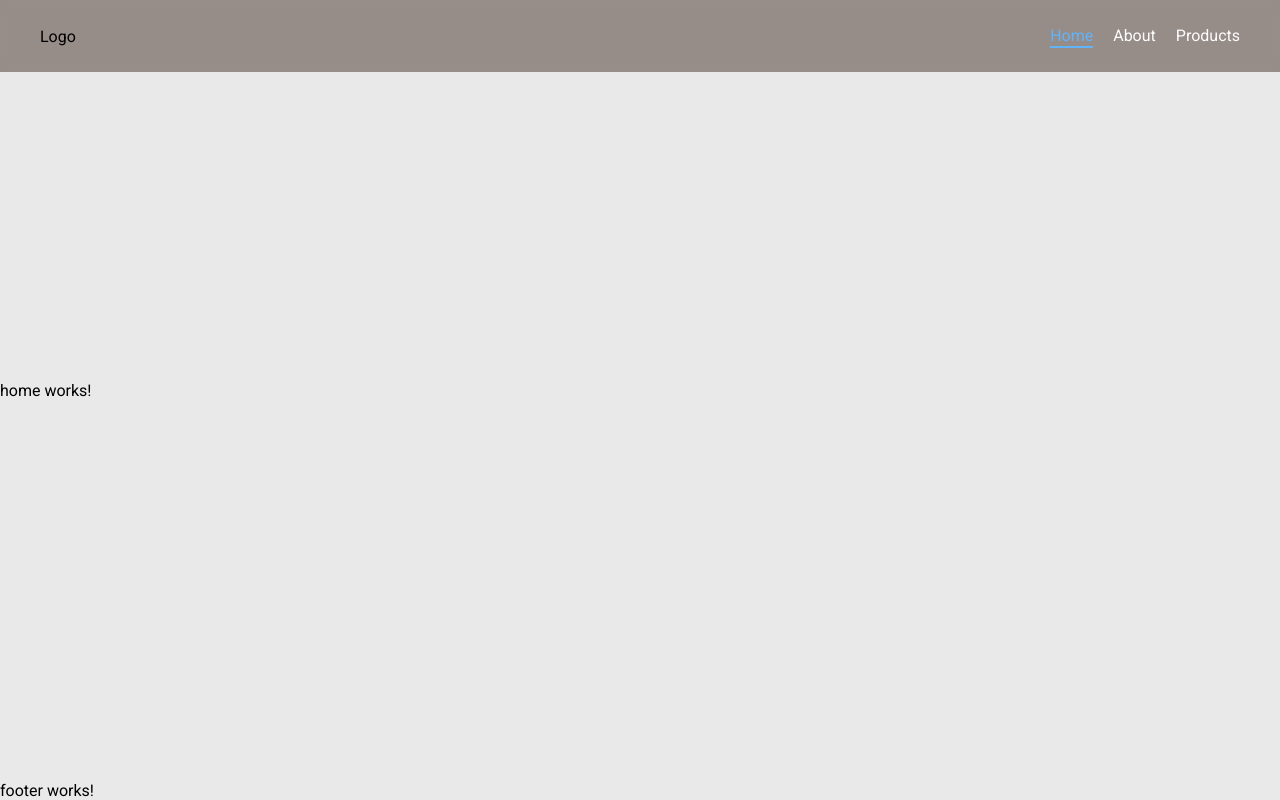
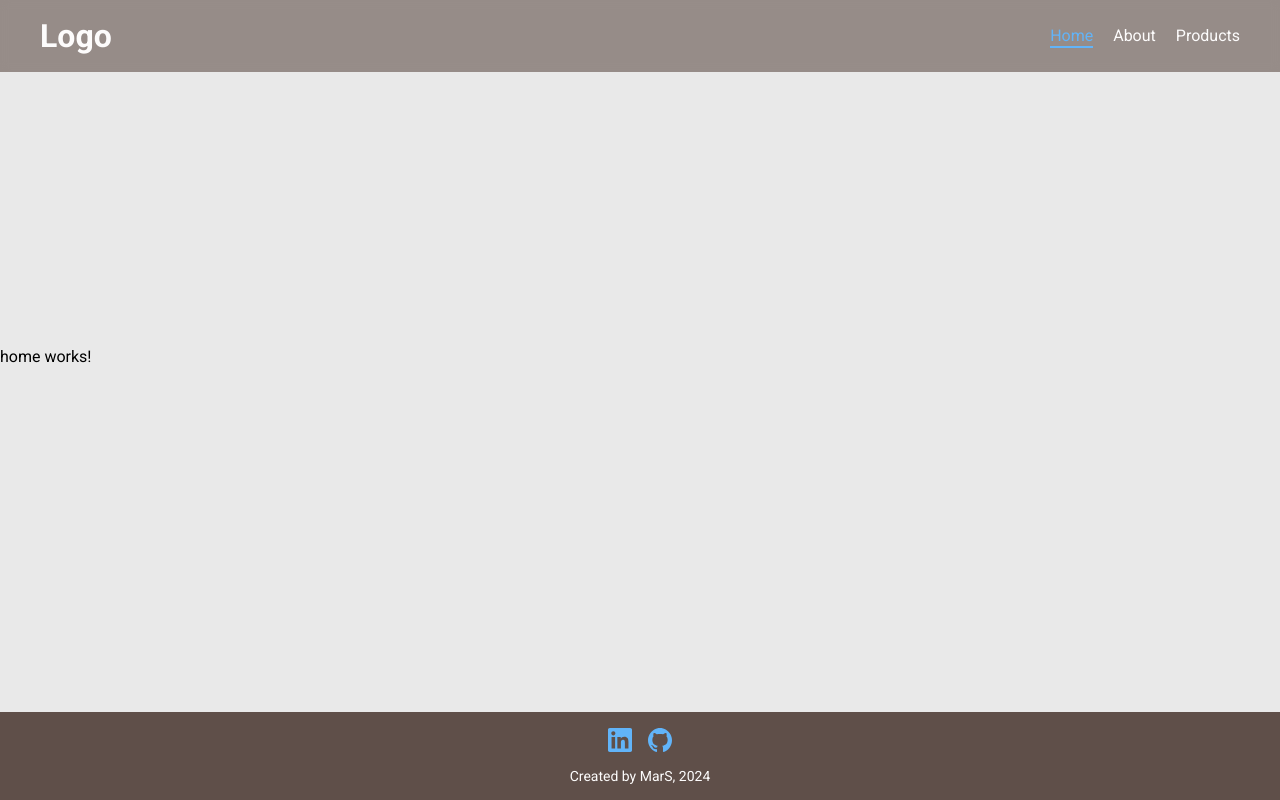
Before and after one commit to MarS-27/learn-angular, an Angular app: page / in a window 1280 px wide. Built offline with nearby package versions, Linux system fonts and the light colour scheme.

Commit message:
added header and footer

```diff
--- a/src/app/app.component.ts
+++ b/src/app/app.component.ts
@@ -1,5 +1,5 @@
 import { Component } from '@angular/core';
-import { RouterLink, RouterLinkActive, RouterOutlet } from '@angular/router';
+import { RouterOutlet } from '@angular/router';
 import { HeaderComponent } from './components/layout/header/header.component';
 import { FooterComponent } from './components/layout/footer/footer.component';
 
--- a/src/app/components/layout/footer/footer.component.css
+++ b/src/app/components/layout/footer/footer.component.css
@@ -0,0 +1,34 @@
+.footer {
+  background-color: var(--clr-dark-brown);
+  color: var(--clr-soft-gray);
+  padding: var(--gap-m) 0;
+}
+
+.footer-content {
+  display: flex;
+  align-items: center;
+  justify-content: center;
+  gap: var(--gap-m);
+  margin-bottom: var(--gap-m);
+}
+
+.social-link {
+  width: 24px;
+  height: 24px;
+  transition: all 200ms ease-in-out;
+
+  &:hover {
+    scale: 1.25;
+  }
+
+  & img {
+    width: 100%;
+    height: 100%;
+  }
+}
+
+.footer-text {
+  font-size: 14px;
+  color: var(--clr-soft-gray);
+  text-align: center;
+}
--- a/src/app/components/layout/footer/footer.component.html
+++ b/src/app/components/layout/footer/footer.component.html
@@ -1 +1,17 @@
-<p>footer works!</p>
+<footer class="footer grid-container">
+  <div class="grid-content footer-content">
+    <a
+      href="https://www.linkedin.com/in/sergii-marchuk/"
+      target="_blank"
+      class="social-link"
+    >
+      <img src="assets/linkedin.svg" alt="linkedin" />
+    </a>
+    <a href="https://github.com/MarS-27" target="_blank" class="social-link">
+      <img src="assets/github.svg" alt="github" />
+    </a>
+  </div>
+  <p class="grid-content footer-text">
+    Created by MarS, {{ currentDate | date : "yyyy" }}
+  </p>
+</footer>
--- a/src/app/components/layout/footer/footer.component.ts
+++ b/src/app/components/layout/footer/footer.component.ts
@@ -1,12 +1,13 @@
 import { Component } from '@angular/core';
+import { DatePipe } from '@angular/common';
 
 @Component({
   selector: 'app-footer',
   standalone: true,
-  imports: [],
+  imports: [DatePipe],
   templateUrl: './footer.component.html',
-  styleUrl: './footer.component.css'
+  styleUrl: './footer.component.css',
 })
 export class FooterComponent {
-
+  currentDate = new Date();
 }
--- a/src/app/components/layout/header/header.component.css
+++ b/src/app/components/layout/header/header.component.css
@@ -14,6 +14,11 @@
   justify-content: space-between;
   align-items: center;
   gap: 20px;
+}
+
+.logo {
+  color: var(--clr-soft-gray);
+  font-weight: 700;
 }
 
 .nav {
--- a/src/app/components/layout/header/header.component.html
+++ b/src/app/components/layout/header/header.component.html
@@ -1,6 +1,6 @@
 <header class="header grid-container">
   <div class="header-content grid-content">
-    <p>Logo</p>
+    <h1 class="logo">Logo</h1>
     <nav class="nav">
       <a
         routerLink=""
--- a/src/styles.css
+++ b/src/styles.css
@@ -1,5 +1,5 @@
 :root {
-  --min-width: 375px;
+  --min-width: 320px;
   --max-width: 1200px;
 
   /* Colors */
@@ -47,24 +47,6 @@ a {
   text-decoration: none;
 }
 
-.roboto-regular {
-  font-family: "Roboto", sans-serif;
-  font-weight: 400;
-  font-style: normal;
-}
-
-.roboto-medium {
-  font-family: "Roboto", sans-serif;
-  font-weight: 500;
-  font-style: normal;
-}
-
-.roboto-bold {
-  font-family: "Roboto", sans-serif;
-  font-weight: 700;
-  font-style: normal;
-}
-
 /* Layout */
 
 .grid-container {
```
Also changed, not shown: src/assets/github.svg (added), src/assets/linkedin.svg (added).
